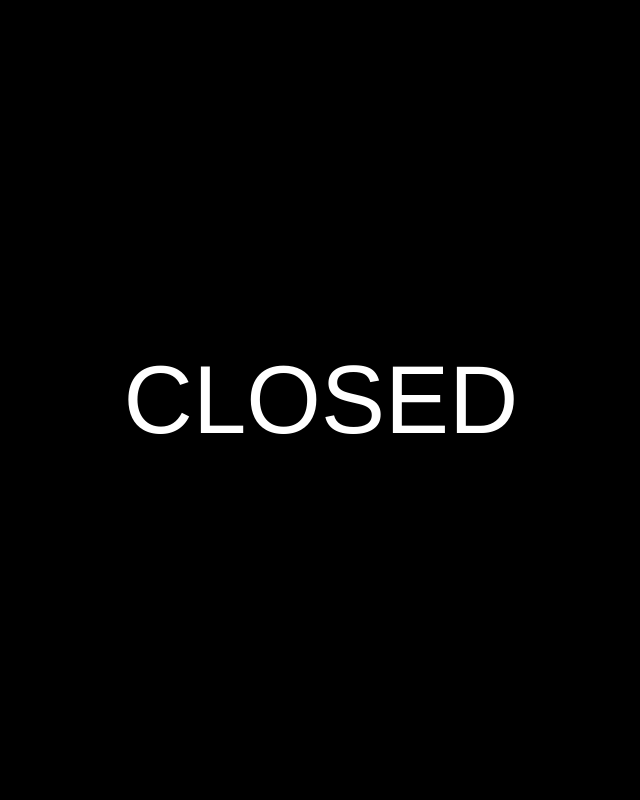
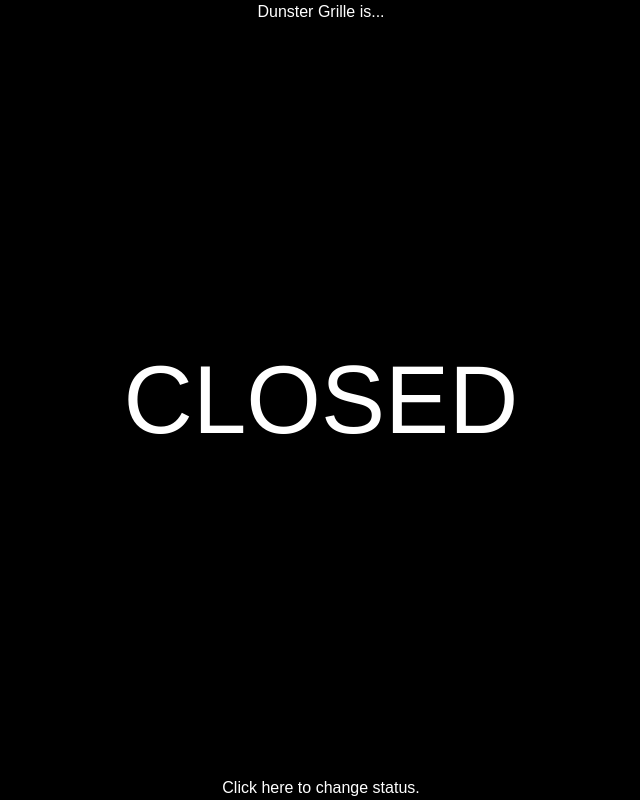
Before and after one commit to patrickhpan/isthedunstergrilleopen, a website: page closed.html in a window 1280 px wide. Shown: the whole page, without its empty margins (319-959 px from the left). Drawn offline with Linux system fonts and the light colour scheme.

Commit message:
Improved admin

```diff
--- a/closed.html
+++ b/closed.html
@@ -16,5 +16,8 @@
         <div id="main" class="closed">
             <div id="message">CLOSED</div>
         </div>
+        <div id="footer">
+            <a href="/admin">Click here to change status.</a>
+        </div>
     </body>
 </html>
--- a/static/style.css
+++ b/static/style.css
@@ -17,12 +17,17 @@ body {
     justify-content: flex-start;
 }
 
-#header {
-    display: none;
+#header, #footer {
     flex: none;
-    font-size: 2em;
     line-height: 1.5em;
     text-align: center;
+    background-color: black;
+    color: white;
+}
+
+a {
+    text-decoration: none;
+    color: inherit;
 }
 
 #main {
```
Also changed, not shown: open.html (+3 -0 lines).
